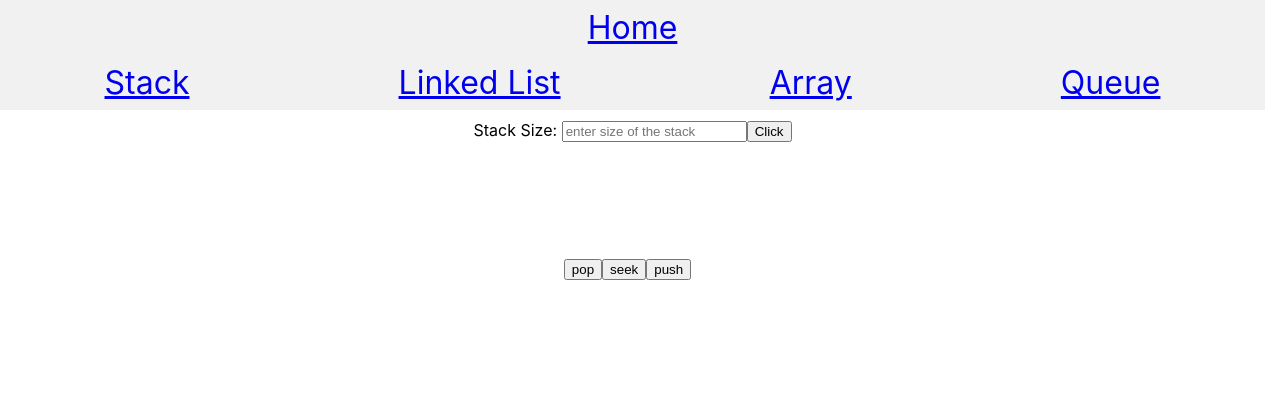
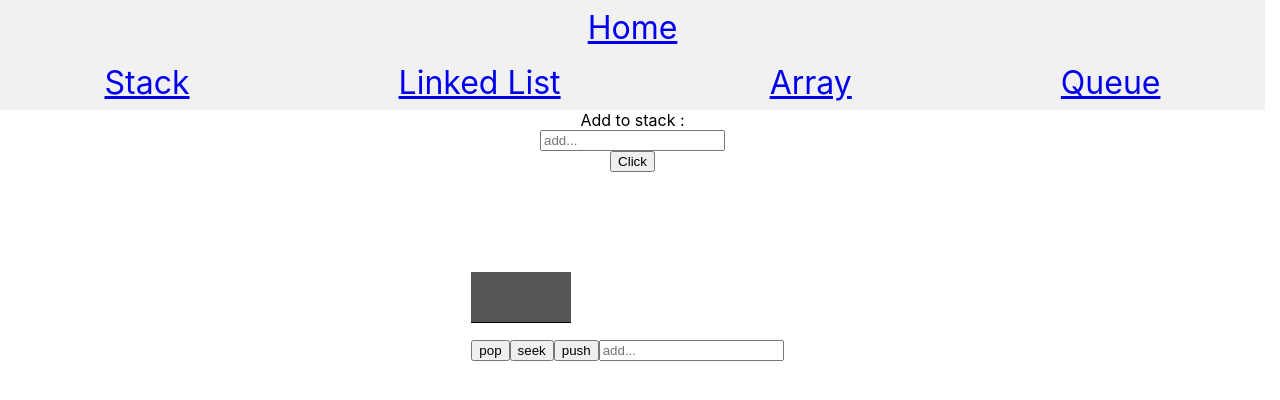
Before and after one commit to PhilipK-webdev/DataStructure, a React (Create React App) app: page /stack in a window 1280 px wide. Both pictures are taken after a click on the button "Click". Shown: the top 400 px of the page. Built offline with nearby package versions, Linux system fonts and the light colour scheme.

Commit message:
changing the stack

```diff
--- a/src/Pages/Stack/Stack.js
+++ b/src/Pages/Stack/Stack.js
@@ -1,35 +1,32 @@
-import React, { useState, useRef } from 'react'
+import React, { useState } from 'react'
 import Rectangle from '../../components/Rectangle/Rectangle'
 import "../Stack/Stack.css"
 const Stack = () => {
 
-    const [size, setSize] = useState("");
+
+    const [number, setNumber] = useState();
+    const [arr, setArr] = useState([]);
     const [flag, setFlag] = useState(false);
 
-    const submitSize = (e) => {
-        if (e.target.value === "") {
-            setFlag(false);
-        } else {
-            setSize(e.target.value);
-        }
+
+
+    const submitAdd = (e) => {
+        setNumber(e.target.value);
     }
-
-    const click = (e) => {
+    const handlePush = (e) => {
         e.preventDefault();
+        arr.push(number);
+        setArr([...arr]);
         setFlag(true);
-
     }
 
     return (
         <div className="container">
-            <form >
-                <label >Stack Size: </label>
-                <input type="text" id="inputSize" name="size" placeholder="enter size of the stack" onChange={submitSize} />
-                <button type="submit" onClick={click}>Click</button>
-            </form>
-
+            <label >Add to stack : </label>
+            <input type="text" id="inputPush" name="add" placeholder="add..." onChange={submitAdd} />
+            <button type="submit" onClick={handlePush}>Click</button>
             <div className="stack">
-                {flag ? <Rectangle size={size} setSize={setSize} /> : <div> Processing...</div>}
+                {flag ? <Rectangle arr={arr} setArr={setArr} /> : <div> Processing...</div>}
             </div>
         </div>
     )
--- a/src/components/Rectangle/Rectangle.js
+++ b/src/components/Rectangle/Rectangle.js
@@ -3,30 +3,18 @@ import "../Rectangle/Rectangle.css"
 const Rectangle = (props) => {
 
     const [tempSeek, setTempSeek] = useState(false);
-    let arrayRectangle = [props.size];
-    if (tempSeek) {
-        arrayRectangle[0] = (
-            <p className="rectangle" key={props.size - 1} id={props.size - 1}>{props.size - 1}</p>
-        )
 
-    } else {
-        for (let i = 0; i < props.size; i++) {
-            arrayRectangle[i] = (
-                <p className="rectangle" key={props.size - i - 1} id={props.size - i - 1}>{props.size - i - 1}</p>
-            )
-        }
-    }
-
+    const [number, setNumber] = useState();
 
     const pop = (e) => {
         e.preventDefault();
-        props.setSize(props.size - 1);
+        props.arr.pop();
         setTempSeek(false);
     }
     const push = (e) => {
         e.preventDefault();
-
-        props.setSize(props.size + 1);
+        props.arr.push(number);
+        props.setArr([...props.arr]);
         setTempSeek(false);
     }
 
@@ -35,15 +23,22 @@ const Rectangle = (props) => {
         setTempSeek(true);
     }
 
+    const submitAdd = (e) => {
+        setNumber(e.target.value);
+    }
+    props.arr.sort((a, b) => {
+        return b - a;
+    });
     return (
         <div>
-            {arrayRectangle}
+            {props.arr.map((data, index) =>
+                <h1 className="rectangle" key={index} id={index}>{data}</h1>)}
             <ul >
                 <button type="submit" id="pop" onClick={pop}>pop</button>
                 <button type="submit" id="seek" onClick={seek}>seek</button>
                 <button type="submit" id="push" onClick={push}>push</button>
+                <input type="text" id="inputPush" name="add" placeholder="add..." onChange={submitAdd} />
             </ul>
-
         </div>
     )
 }
```
Also changed, not shown: 1 other file (tests, documents, lock files or other folders).
